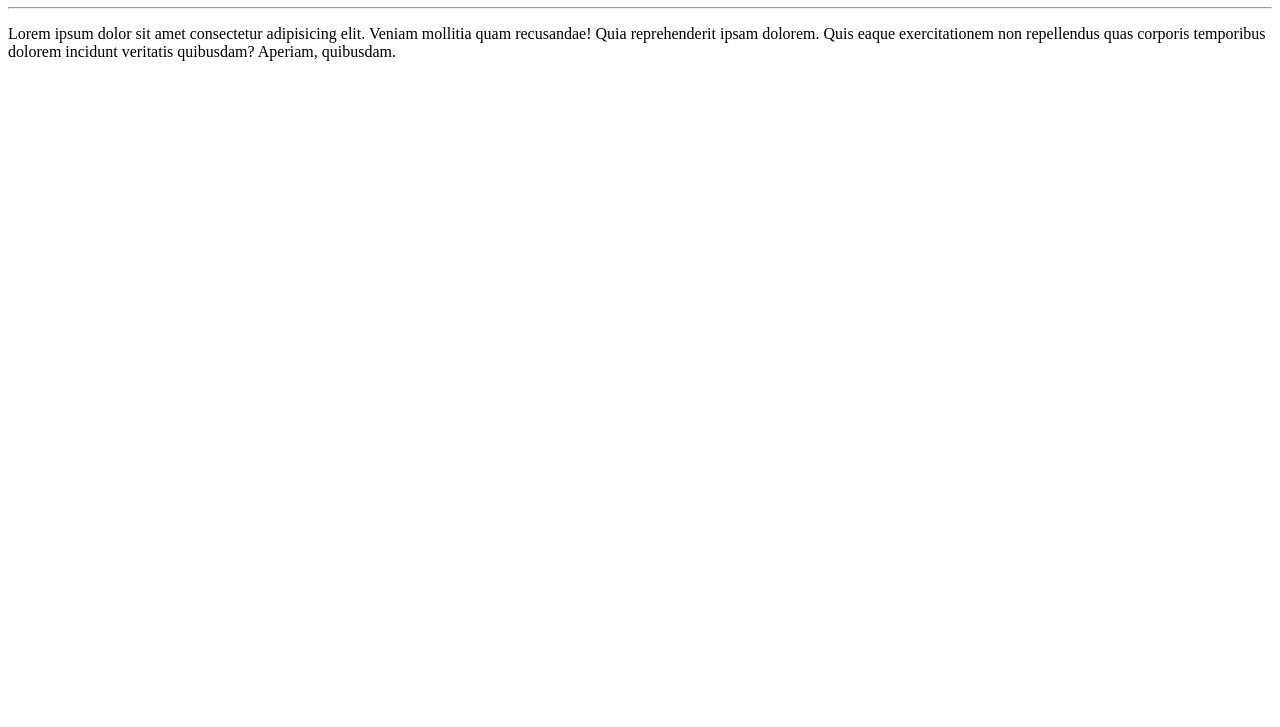
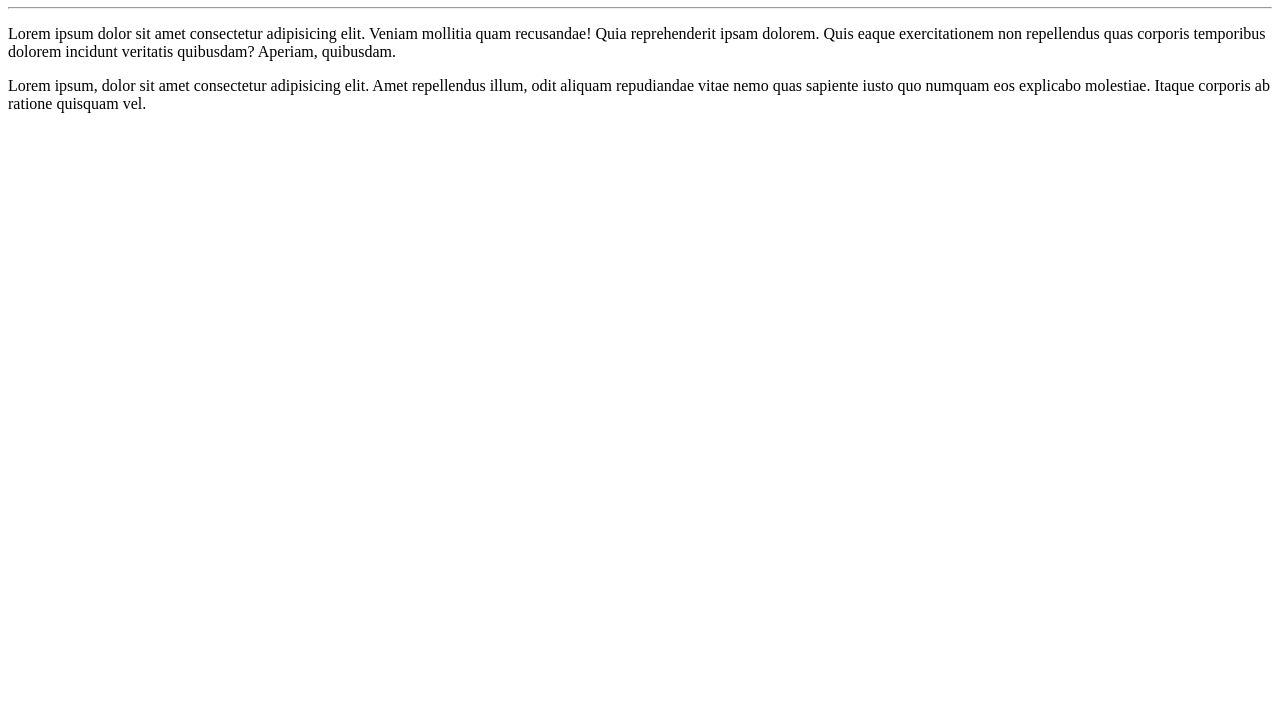
Before and after one commit to mateusmarinho/ola-mundo, a plain HTML site: page site-exemplo/index.html in a window 1280 px wide. Shown: the part 73-800 px from the top of the page. Drawn offline with Linux system fonts and the light colour scheme.

Commit message:
adicionei um parágrafo

```diff
--- a/site-exemplo/index.html
+++ b/site-exemplo/index.html
@@ -9,5 +9,6 @@
     <h1>Olá, Mundo!</h1>
     <hr>
     <p>Lorem ipsum dolor sit amet consectetur adipisicing elit. Veniam mollitia quam recusandae! Quia reprehenderit ipsam dolorem. Quis eaque exercitationem non repellendus quas corporis temporibus dolorem incidunt veritatis quibusdam? Aperiam, quibusdam.</p>
+    <p>Lorem ipsum, dolor sit amet consectetur adipisicing elit. Amet repellendus illum, odit aliquam repudiandae vitae nemo quas sapiente iusto quo numquam eos explicabo molestiae. Itaque corporis ab ratione quisquam vel.</p>
 </body>
 </html>
```
